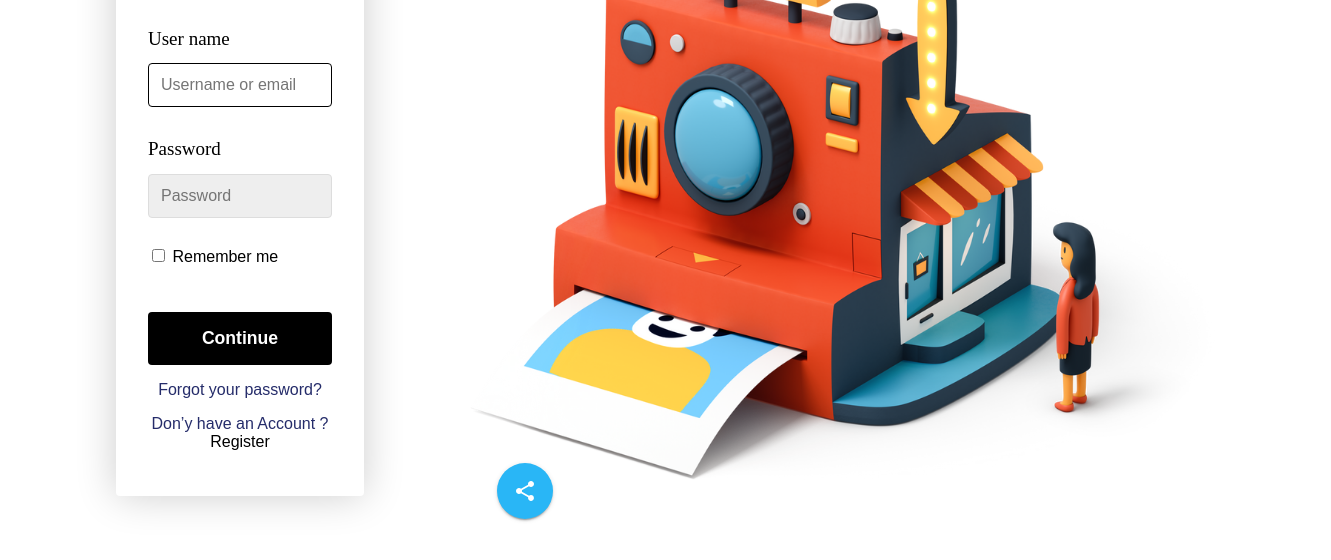
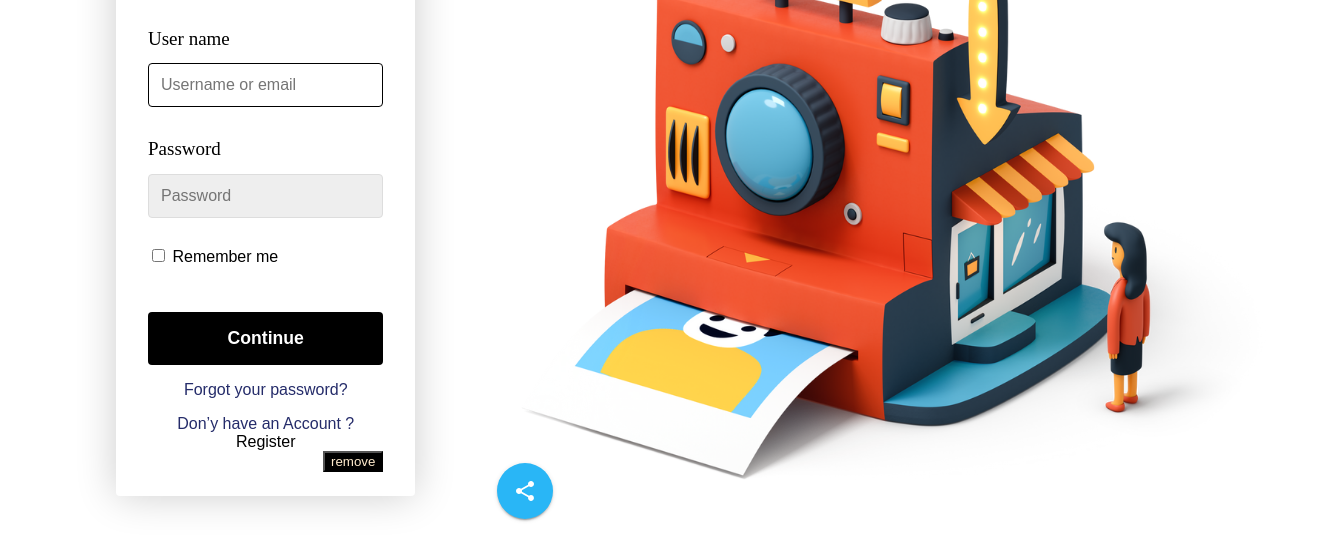
Before and after one commit to Azizqwertyuiop/practic33, a plain HTML site: page index.html in a window 1280 px wide. Shown: the part 256-816 px from the top of the page, 1331 px wide, since content can reach past the window. Drawn offline with nearby package versions, Linux system fonts and the light colour scheme.

Commit message:
Update index.html

```diff
--- a/index.html
+++ b/index.html
@@ -78,6 +78,10 @@
             </p>
         </form>
 
+        <button style="margin-left: 175px; background-color: black; color: blanchedalmond;">remove</button>
+
+
+
 
 
     </div>
```
